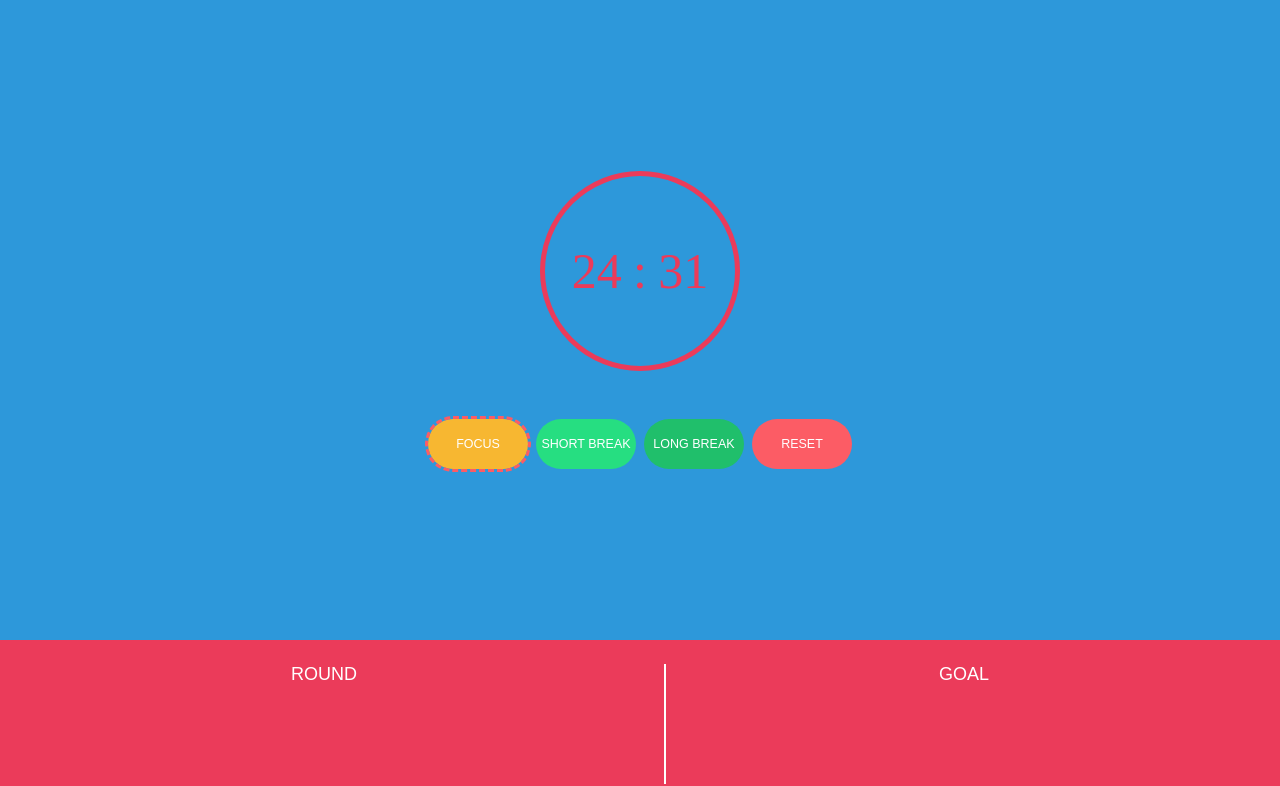
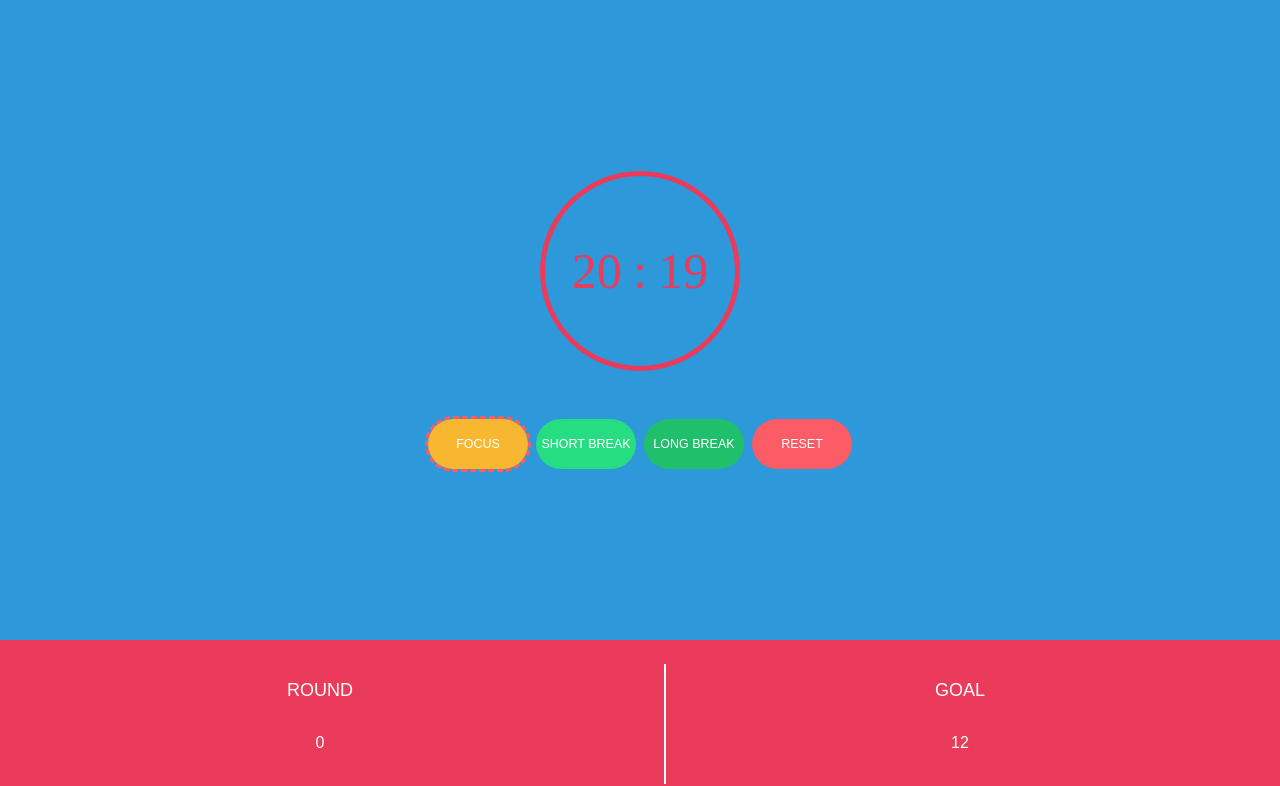
Before and after one commit to sevdas/pomodoro, a plain HTML site: page timer.html in a window 1280 px wide. Both pictures are taken after a click on the button "FOCUS". Drawn offline with Linux system fonts and the light colour scheme.

Commit message:
set target goal counter

```diff
--- a/timer.css
+++ b/timer.css
@@ -15,8 +15,20 @@
 
 .counter {
   background-color: #eb3b5a;
-  display: flex;
+  display: grid;
   justify-content: space-around;
+  text-align: center;
+  grid-template-columns: 1fr 1fr;
+}
+
+.round,
+.goal {
+  display: grid;
+  margin: 1rem;
+  font-size: 16px;
+  font-weight: lighter;
+  font-family: Arial, Helvetica, sans-serif;
+  color: white;
 }
 
 .buttons {
--- a/timer.html
+++ b/timer.html
@@ -26,9 +26,16 @@
         </aside>
       </section>
       <section class="counter">
-        <h1>ROUND</h1>
+        <artickle class="round">
+          <h1>ROUND</h1>
+          <aside class="target" data-target="1">0</aside>
+        </artickle>
         <aside class="vertical"></aside>
-        <h2>GOAL</h2>
+        <artickle class="goal">
+          <h2>GOAL</h2>
+          <p class="target">12</p>
+          <!-- <aside class="target" data-target="12">12</aside> -->
+        </artickle>
       </section>
     </main>
     <script src="timer.js"></script>
--- a/timer.js
+++ b/timer.js
@@ -1,6 +1,7 @@
 const focusButton = document.querySelector('.focus')
 
 let sound = new Audio("birds-voice.mp3")
+let roundCounter = 0
 
 function startFocus(){
     minutes = 24
@@ -10,8 +11,8 @@ function startFocus(){
     document.querySelector('.seconds').textContent = seconds
 
 
-    let minutesInterval = setInterval(minutesTimer,6000) /* 1minute is equal to 60000 miliseconds */
-    let secondsInterval = setInterval(secondsTimer, 100)
+    let minutesInterval = setInterval(minutesTimer,600) /* 1minute is equal to 60000 miliseconds */
+    let secondsInterval = setInterval(secondsTimer, 10)
 
 
     function minutesTimer(){
@@ -32,14 +33,33 @@ function startFocus(){
 
                   document.querySelector('.message').textContent = 'Take a short break'
                   document.querySelector('.message').classList.add('show-message') /*to make an element visible*/
-                  document.querySelector('.counter')
 
 
                   sound.play()
+                  roundCounter++
+                  updateCount()
                }
                seconds = 60
+
             }
         }
     }
 
 focusButton.addEventListener('click', startFocus)
+
+const targetData = document.querySelector('.target')
+console.log(targetData)
+
+const updateCount = () => {
+    const target = +targetData.getAttribute('data-target') //convert data type from string to number by adding + sign to the front of the variable targetData
+    const count = roundCounter
+
+    if(count < target){
+      targetData.textContent = roundCounter
+      setTimeout(updateCount, 1) // update the count after 1 milisecond.
+    } else {
+        targetData.textContent = target
+        document.querySelector('.message').textContent = 'Welldone! You hit the max level of productivity!'
+        document.querySelector('.message').style.backgroundColor = ' #20bf6b'
+    }
+}
```
